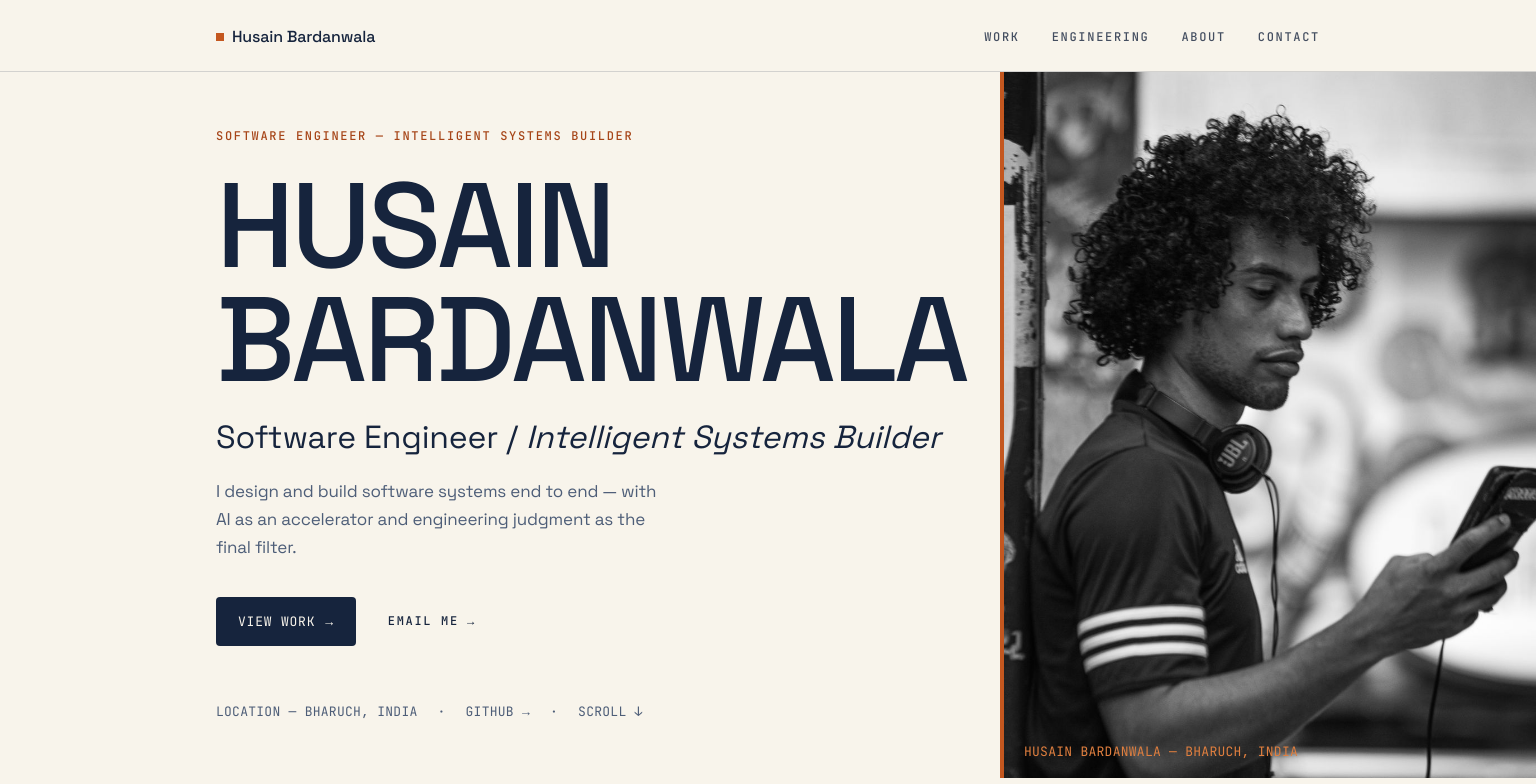
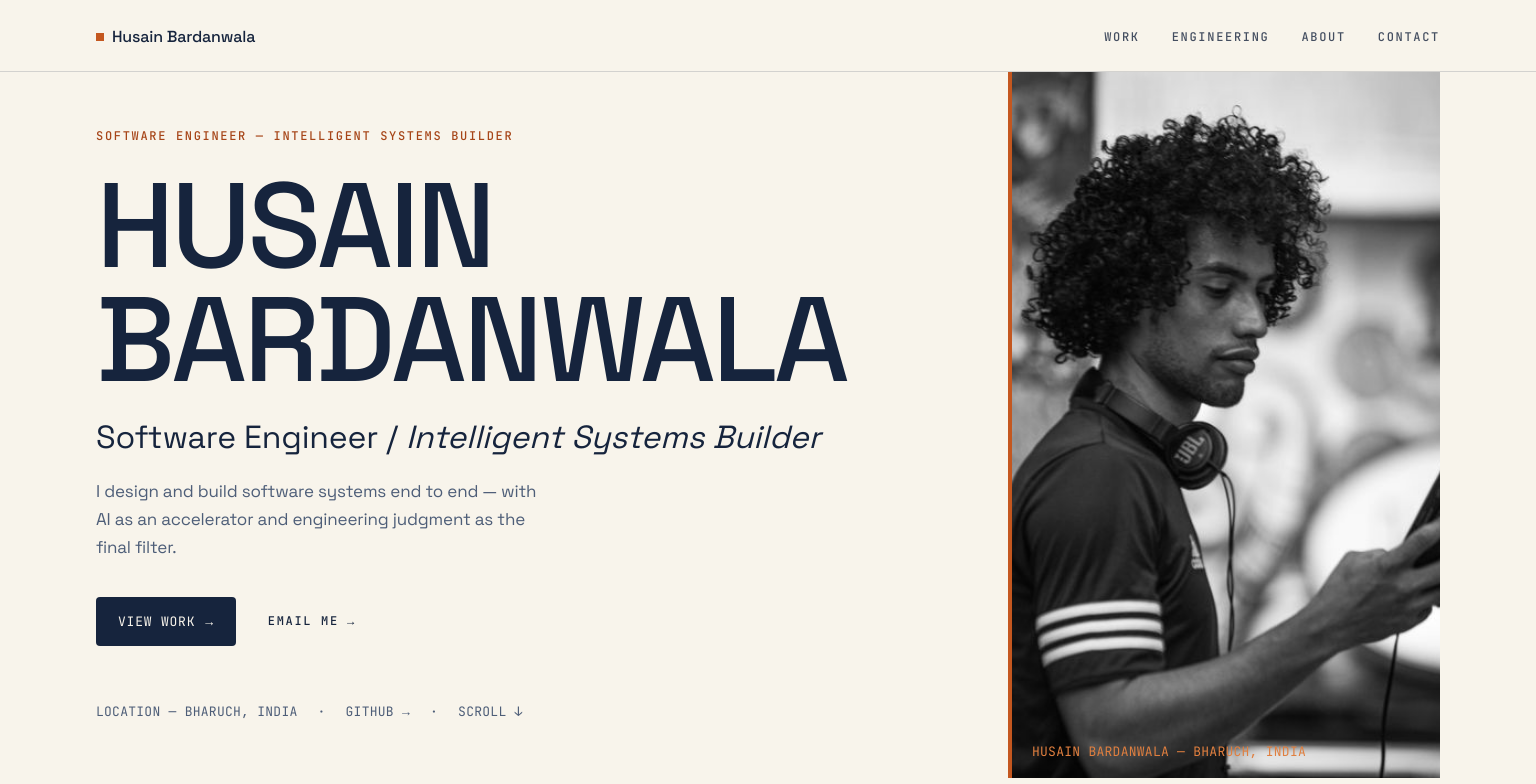
Before and after one commit to HusainMain/husain-portfolio, a React (Vite) app: page / in a window 1536 px wide. Shown: the top 784 px of the page. Built offline with nearby package versions, Linux system fonts and the light colour scheme.

Commit message:
feat: widen editorial grid and rebalance hero composition

```diff
--- a/src/components/home/Hero.tsx
+++ b/src/components/home/Hero.tsx
@@ -12,8 +12,8 @@ export function Hero() {
         className="grid-frame hero-grid items-stretch"
         style={{ minHeight: "calc(92svh - 72px)" }}
       >
-        {/* Identity — cols 1–7 desktop, 1–5 tablet, full mobile */}
-        <div className="col-span-12 flex flex-col justify-center py-16 md:col-span-5 md:py-14 lg:col-span-7">
+        {/* Identity — cols 1–8 desktop, 1–5 tablet, full mobile */}
+        <div className="col-span-12 flex flex-col justify-center py-16 md:col-span-5 md:py-14 lg:col-span-8">
           <Reveal>
             <p className="text-mono-label text-orange-deep">{site.heroEyebrow}</p>
           </Reveal>
@@ -64,8 +64,8 @@ export function Hero() {
           </Reveal>
         </div>
 
-        {/* Portrait panel — cols 8–12 desktop, 6–8 tablet, full-width 4:5 mobile */}
-        <div className="col-span-12 md:col-span-3 lg:col-span-5 max-md:pb-16">
+        {/* Portrait panel — cols 9–12 desktop, 6–8 tablet, full-width 4:5 mobile */}
+        <div className="col-span-12 md:col-span-3 lg:col-span-4 max-md:pb-16">
           <div className="hero-panel relative aspect-[4/5] w-full overflow-hidden bg-navy-900 md:aspect-auto md:h-full">
             {/* System line: horizontal on mobile, vertical on md+ */}
             <span
@@ -75,7 +75,7 @@ export function Hero() {
             <img
               src={portrait.src}
               srcSet={portrait.srcSet}
-              sizes="(min-width: 1024px) 42vw, (min-width: 768px) 34vw, 100vw"
+              sizes="(min-width: 1024px) 30vw, (min-width: 768px) 34vw, 100vw"
               width={portrait.width}
               height={portrait.height}
               alt={portrait.alt}
--- a/src/styles/global.css
+++ b/src/styles/global.css
@@ -9,6 +9,10 @@
     padding: 0;
     width: 100%;
     min-height: 100%;
+  }
+
+  :root {
+    --grid-max-width: 1440px;
   }
 
   html {
@@ -65,7 +69,7 @@
     grid-template-columns: repeat(12, minmax(0, 1fr));
     column-gap: 24px;
     row-gap: 24px;
-    max-width: 1200px;
+    max-width: var(--grid-max-width);
     margin-inline: auto;
     padding-inline: clamp(32px, 5vw, 48px);
   }
@@ -95,17 +99,6 @@
   @media (max-width: 767px) {
     .section-pad {
       padding-block: clamp(64px, 10vw, 80px);
-    }
-  }
-
-  /* Hero: at ≥1440 the grid spans the full viewport with zero right padding so
-     the portrait panel (cols 8–12) bleeds to the viewport's right edge (§8).
-     Left padding mirrors the centered-1200 position → continuous at the breakpoint. */
-  @media (min-width: 1440px) {
-    .hero-grid {
-      max-width: none;
-      padding-left: calc((100vw - 1200px) / 2 + 48px);
-      padding-right: 0;
     }
   }
 
```
